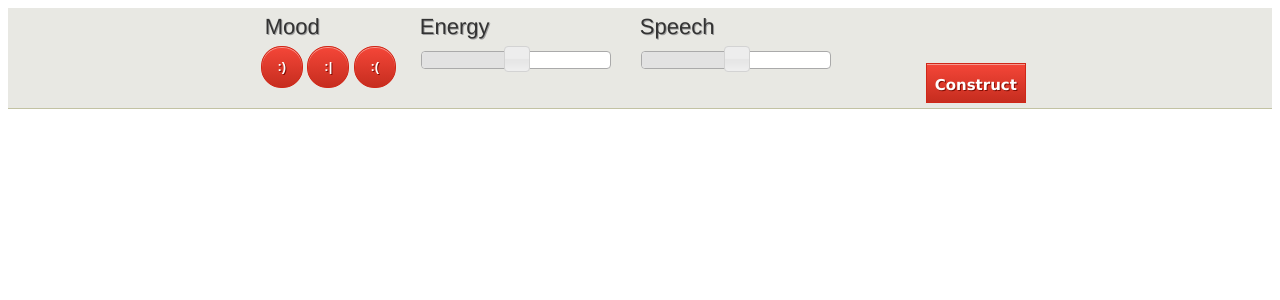
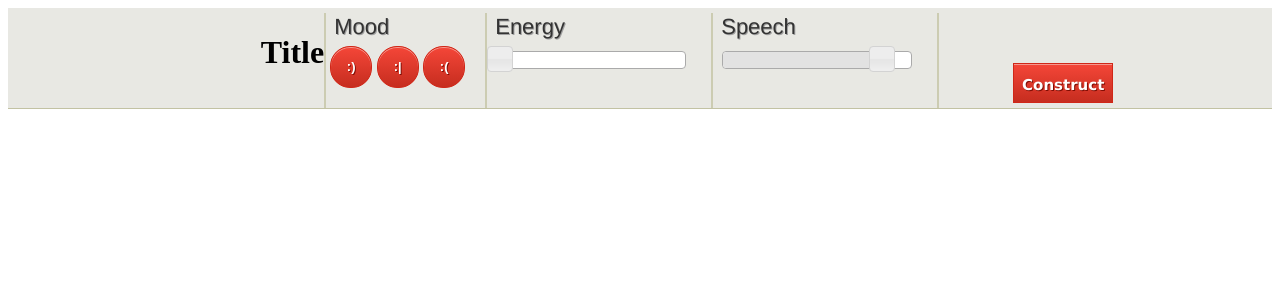
Before and after one commit to Stewart-Taylor/HellaHack-Oakland, a PHP site: page / in a window 1280 px wide. Shown: the top 300 px of the page. Run offline with PHP 8.4, Linux system fonts and the light colour scheme; some libraries are stand-ins or nearby versions.

Commit message:
Control panel UI change

```diff
--- a/Functions/control_panel.php
+++ b/Functions/control_panel.php
@@ -9,6 +9,13 @@
 
 
 <div id="panel_container">
+
+
+<div id="logo_box">
+<h1>Title</h1>
+</div>
+
+<div class="panel_divider"></div>
 
 <div id="mood_box" class="cp_box">
 
@@ -24,6 +31,8 @@
 
 </div>
 
+<div class="panel_divider"></div>
+
 <div id="energy_box" class="cp_box">
 
 <div class="cp_box_title"> Energy</div>
@@ -31,16 +40,23 @@
 
   <script>
   $(function() {
+
+  val = Math.random();
+  val = val * 100;
+
+    val2 = Math.random();
+  val2 = val2 * 100;
+
     // setup master volume
     $( "#slider_energy" ).slider({
-      value: 50,
+      value: val,
       orientation: "horizontal",
       range: "min",
       animate: true
     });
 
 	    $( "#slider_speach" ).slider({
-      value: 50,
+      value: val2,
       orientation: "horizontal",
       range: "min",
       animate: true
@@ -56,6 +72,8 @@
 </div>
 
 
+<div class="panel_divider"></div>
+
 <div id="speech_box"class="cp_box">
 
 <div class="cp_box_title"> Speech</div>
@@ -65,6 +83,8 @@
 </div>
 </div>
 
+<div class="panel_divider"></div>
+
 <button type="button" id="cp_button" class="construct_button">Construct Query</button>
 
 </div>
--- a/assets/css/control_panel.css
+++ b/assets/css/control_panel.css
@@ -1,7 +1,8 @@
 #panel_container
 {
 
-margin-left:20%;
+position:relative;
+left:20%;
 margin-top:5px;
 margin-bottom:5px;
 overflow:hidden;
@@ -16,6 +17,23 @@ box-shadow: 10px 10px 5px #888888;
 border-bottom:1px solid #C2C2A3;
 }
 
+#logo_box
+{
+float:left;
+
+}
+
+
+.panel_divider
+{
+width:2px;
+height:100px;
+background-color:#CCCCB2;
+float:left;
+margin-right:4px;
+
+
+}
 
 .mood_button {
 	-moz-box-shadow:inset 0px 1px 0px 0px #f5978e;
--- a/assets/js/control_panel.js
+++ b/assets/js/control_panel.js
@@ -81,6 +81,10 @@ function constructQuery()
 	energy = energy / 100;
 	console.log(energy);
 
+	var speach = $('#slider_speach').slider("option", "value");
+	speach = speach / 100;
+	speach = '&min_speechiness=' + speach
+
 	min_energy = '&min_energy=' + energy;
 
 	//song_min_hotttnesss = '&song_min_hotttnesss=0.5'
@@ -91,7 +95,7 @@ function constructQuery()
 
 	var sort = '&sort=' + sortArray[randomNumber];
 
-	var queryString = site + results + min_energy + mood + sort;
+	var queryString = site + results + min_energy + mood + speach + sort;
 
 	console.log(queryString);
 	//alert(queryString);
@@ -151,11 +155,12 @@ function generatePlaylist(response)
 	var queryString = base + songID + format + results + type;
 
 	$.ajax({
-	    url: queryString,
+	    url: "functions/proxy.php?url=" + encodeURIComponent(queryString),
 	    type: "get",
 	    // callback handler that will be called on success
 	    success: function(response, textStatus, jqXHR)
 		{
+		response = $.parseJSON(response);
 			console.log(response);
 			populateWindow(response);
 		},
```
